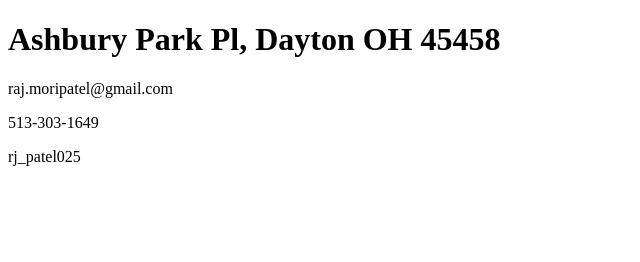
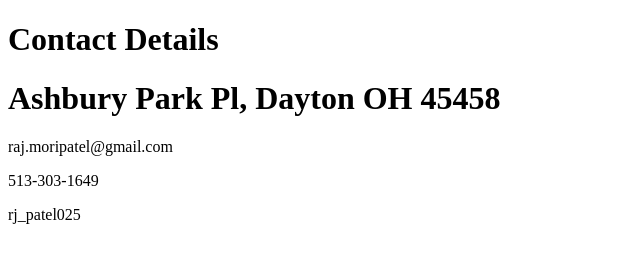
Before and after one commit to RaJbPatell/R_J, a plain HTML site: page contact-me.html in a window 1280 px wide. Shown: the whole page, without its empty margins (0-640 px from the left). Drawn offline with Linux system fonts and the light colour scheme.

Commit message:
Update contact-me.html

```diff
--- a/contact-me.html
+++ b/contact-me.html
@@ -5,6 +5,7 @@
     <title>Contact me:</title>
   </head>
   <body>
+     <h1>Contact Details</h1>
     <h1>Ashbury Park Pl, Dayton OH 45458</h1>
 <p>raj.moripatel@gmail.com</p>
 <p>513-303-1649</p>
```
